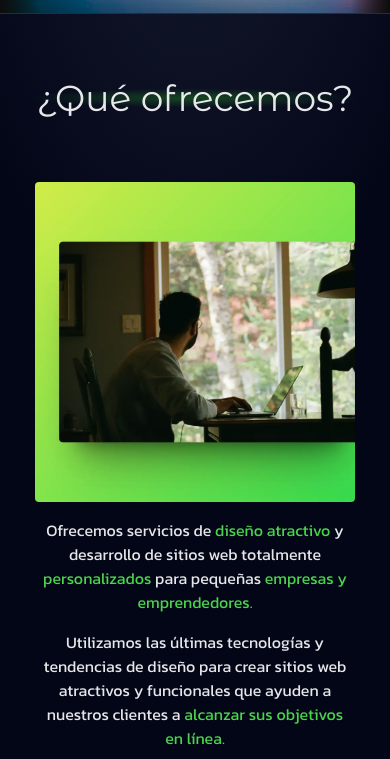
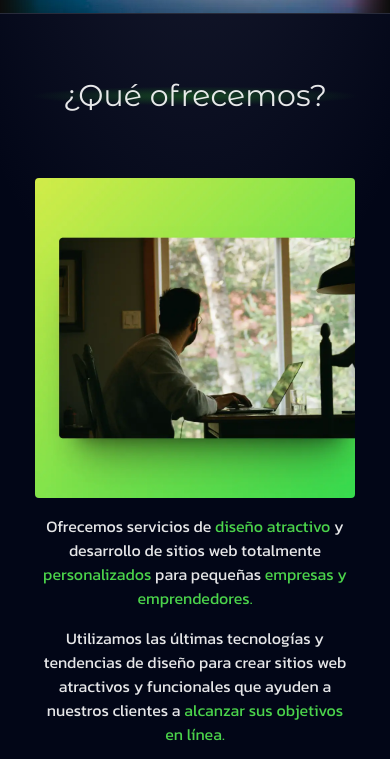
Before and after one commit to MauricioDMO/tusitioweb, an Astro site: page / in a window 390 px wide. Shown: the part 831-1590 px from the top of the page. Built offline with nearby package versions, Linux system fonts and the light colour scheme; Astro itself is replaced by a stand-in of ours; what @midudev/tailwind-animations would draw is missing.

Commit message:
Refactor Subtitle component styling for responsiveness

```diff
--- a/src/components/Subtitle.astro
+++ b/src/components/Subtitle.astro
@@ -1,8 +1,9 @@
-<h2 class="text-4xl
+<h2 class="text-3xl
 font-title
 text-center
 text-balance
 my-16
+sm:text-4xl
 sm:my-24">
   <slot />
 </h2>
```
